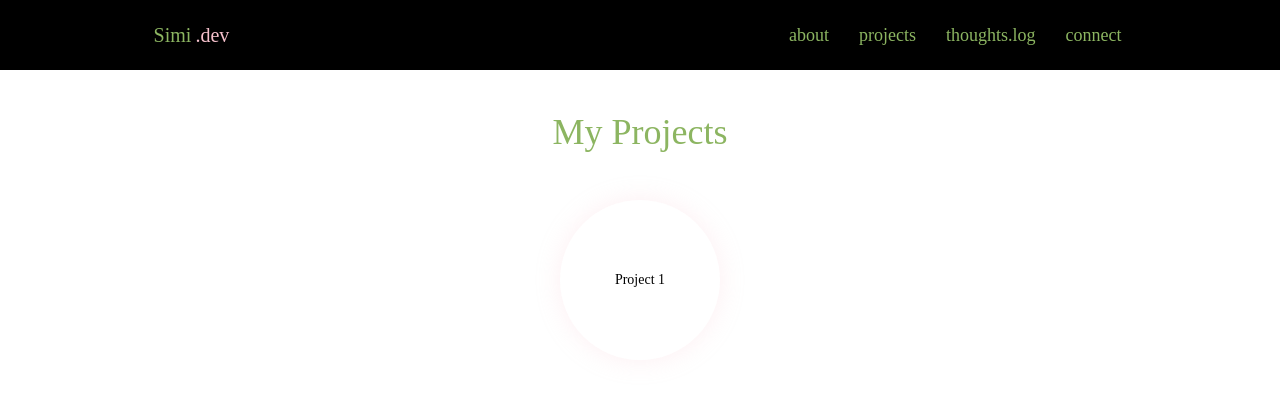
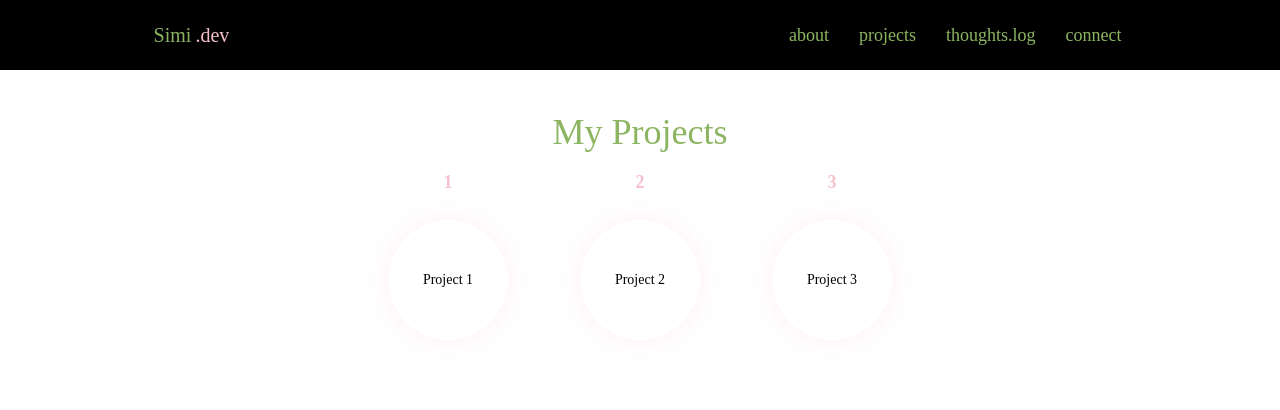
Before and after one commit to Simi-jpg/personal-website, a Next.js app: page /projects in a window 1280 px wide. Shown: the top 410 px of the page. Built offline with nearby package versions, Linux system fonts and the light colour scheme; a web font is replaced by a local one.

Commit message:
Made projects page draft

```diff
--- a/src/app/projects/page.tsx
+++ b/src/app/projects/page.tsx
@@ -1,4 +1,4 @@
-import React from 'react'
+import ProjectOrb from "@/components/ProjectOrbs/ProjectOrb";
 
 export default function projects() {
 
@@ -6,11 +6,12 @@ export default function projects() {
   const projects = [
 
     {
-      id: 1,
-      name: "Project 1",
-      tech_stack: ["React", "TypeScript"],
-      summary: "A simple project to showcase my skills.",
-      github: "https://github.com/username/project1",
+      id: 1, name: "Project 1",
+    },
+    {
+      id: 2, name: "Project 2",
+    },
+    {      id: 3, name: "Project 3",
     },
   ];
 
@@ -24,16 +25,7 @@ export default function projects() {
 
       <div className = "flex flex-wrap gap-8 justify-center">
         {projects.map((project) => (
-          <div
-            key={project.id}
-            className="w-40 h-40 rounded-full bg-white/10 backdrop-blur-md border border-white/20
-            shadow-[0_0_25px_rgba(246,193,204,0.25)]
-            flex items-center justify-center text-center p-4"
-          >
-            <span className="text-sm text-[var(--color-black)] font-large">
-              {project.name}
-            </span>
-          </div>
+          <ProjectOrb key={project.id} name={project.name} number={project.id} />
         ))}
       </div>
     </main>
--- /dev/null
+++ b/src/components/ProjectOrbs/ProjectOrb.tsx
@@ -0,0 +1,28 @@
+type ProjectOrbProps = {
+    name: string;
+    number: number;
+}
+
+
+export default function ProjectOrb({ name, number }: ProjectOrbProps) {
+    return (
+        <div className = "relative w-40 h-40 flex items-center justify-center">
+
+            {/* floating number */}
+            <div className="absolute -top-8 text-[var(--color-pink)] text-lg font-semibold">
+                {number}
+            </div>
+
+            {/* orb */}
+            <div
+                className="w-30 h-30 rounded-full flex items-center justify-center text-center
+                bg-white/10 backdrop-blur-md shadow-[0_0_25px_rgba(246,193,204,0.25)]"
+                >
+
+                <span className="text-sm text-[var(--color-black)] font-large px-3">
+                    {name}
+                </span>
+            </div>
+        </div>
+    );
+}
```
